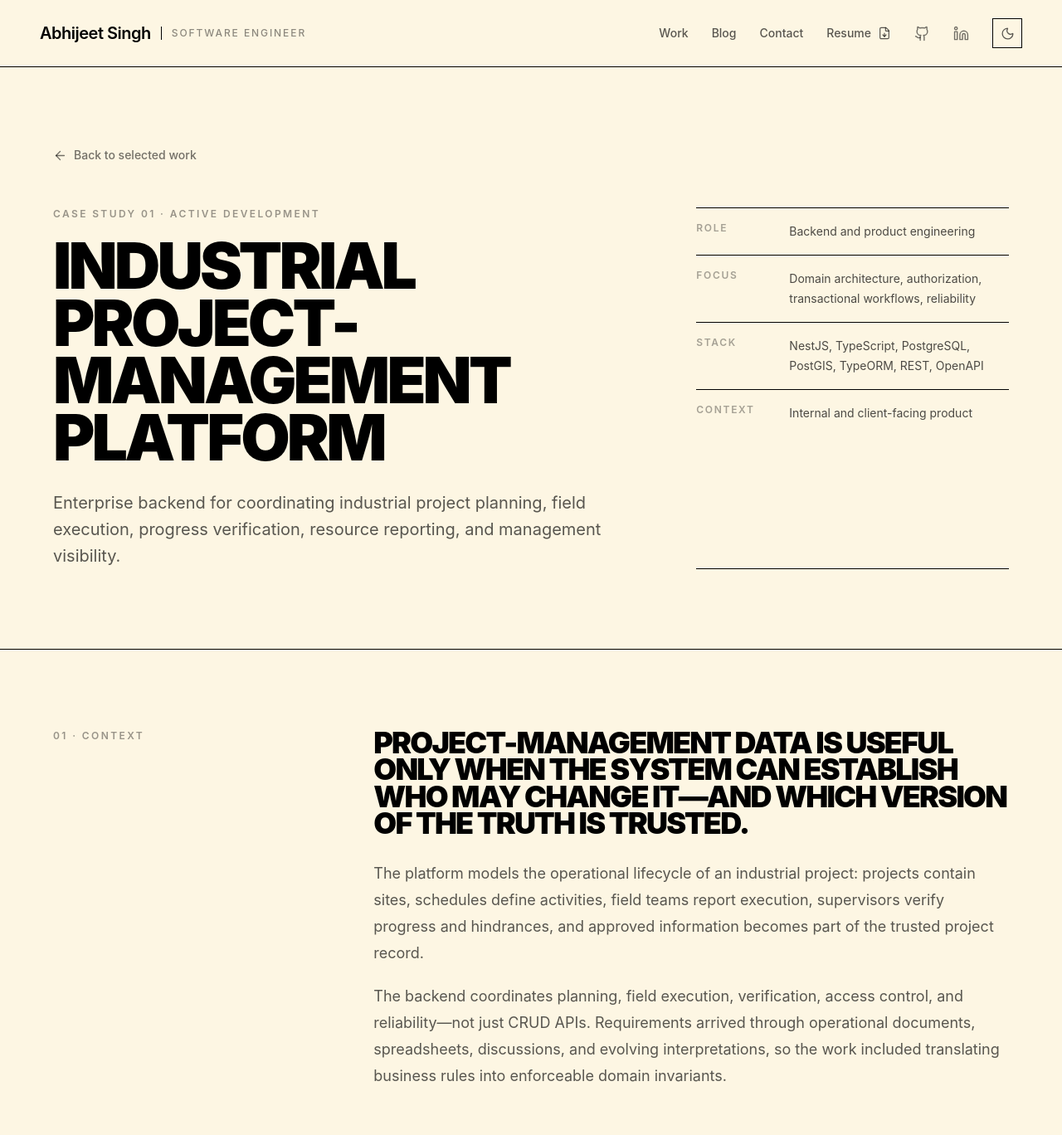
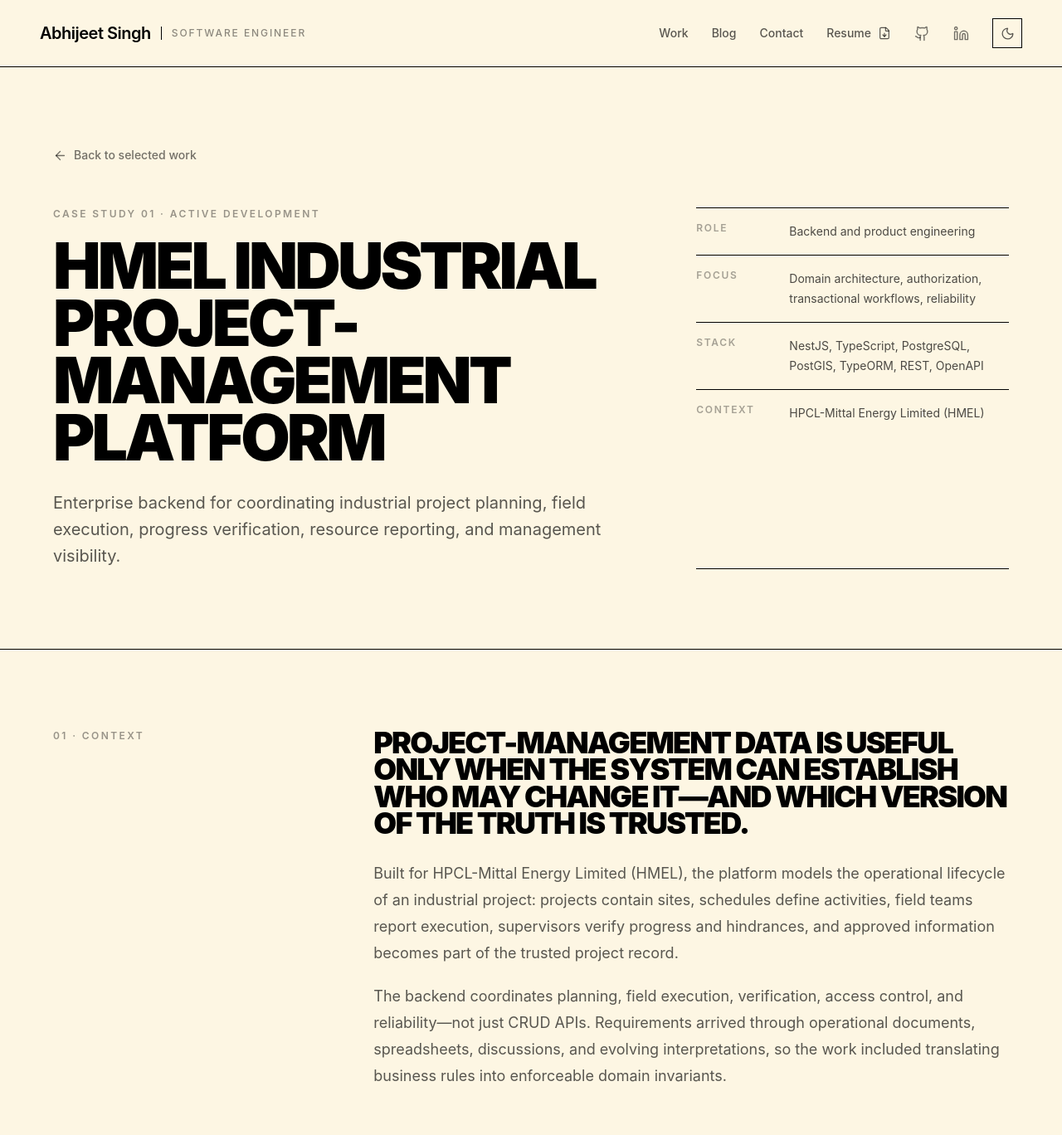
Before and after one commit to Acinnamon9/Portfolio, a Next.js app: page /work/industrial-project-management in a window 1280 px wide. Shown: the top 1368 px of the page at 83% size. Built offline with nearby package versions, Linux system fonts and the light colour scheme.

Commit message:
feat: update HMEL industrial project-management platform details; enhance title and descriptions for clarity

```diff
--- a/app/work/industrial-project-management/page.tsx
+++ b/app/work/industrial-project-management/page.tsx
@@ -15,9 +15,9 @@
 
 export const metadata: Metadata = {
   title:
-    "Industrial Project-Management Platform | Abhijeet Singh",
+    "HMEL Industrial Project-Management Platform | Abhijeet Singh",
   description:
-    "A case study covering industrial planning, field execution, scoped authorization, transactional workflows, and backend reliability.",
+    "A case study of the HMEL industrial project-management platform, covering planning, field execution, scoped authorization, and backend reliability.",
 };
 
 const PLATFORM_AREAS = [
@@ -196,7 +196,7 @@
                   tracking-[-0.055em]
                 "
               >
-                Industrial project-management platform
+                HMEL industrial project-management platform
               </h1>
 
               <p
@@ -270,7 +270,7 @@
                   Context
                 </dt>
                 <dd className="text-sm leading-6 text-foreground/70">
-                  Internal and client-facing product
+                  HPCL-Mittal Energy Limited (HMEL)
                 </dd>
               </div>
             </dl>
@@ -317,7 +317,7 @@
                 "
               >
                 <p>
-                  The platform models the operational lifecycle of an industrial project: projects contain sites, schedules define activities, field teams report execution, supervisors verify progress and hindrances, and approved information becomes part of the trusted project record.
+                  Built for HPCL-Mittal Energy Limited (HMEL), the platform models the operational lifecycle of an industrial project: projects contain sites, schedules define activities, field teams report execution, supervisors verify progress and hindrances, and approved information becomes part of the trusted project record.
                 </p>
 
                 <p>
--- a/components/sections/SelectedWorkSection.tsx
+++ b/components/sections/SelectedWorkSection.tsx
@@ -7,10 +7,10 @@
 const PROJECTS = [
   {
     number: "01",
-    title: "Industrial project-management platform",
+    title: "HMEL industrial project-management platform",
     category: "Backend architecture and operational workflows",
     context:
-      "A mobile-first system for coordinating site activity, progress reporting, approvals, attendance, schedules, and project visibility.",
+      "A system for HPCL-Mittal Energy Limited (HMEL) coordinating project planning, field execution, verification, and management visibility.",
     contribution:
       "Backend foundation, domain modelling, authorization design, API contracts, migrations, and activity-retrieval implementation.",
     decision:
```
